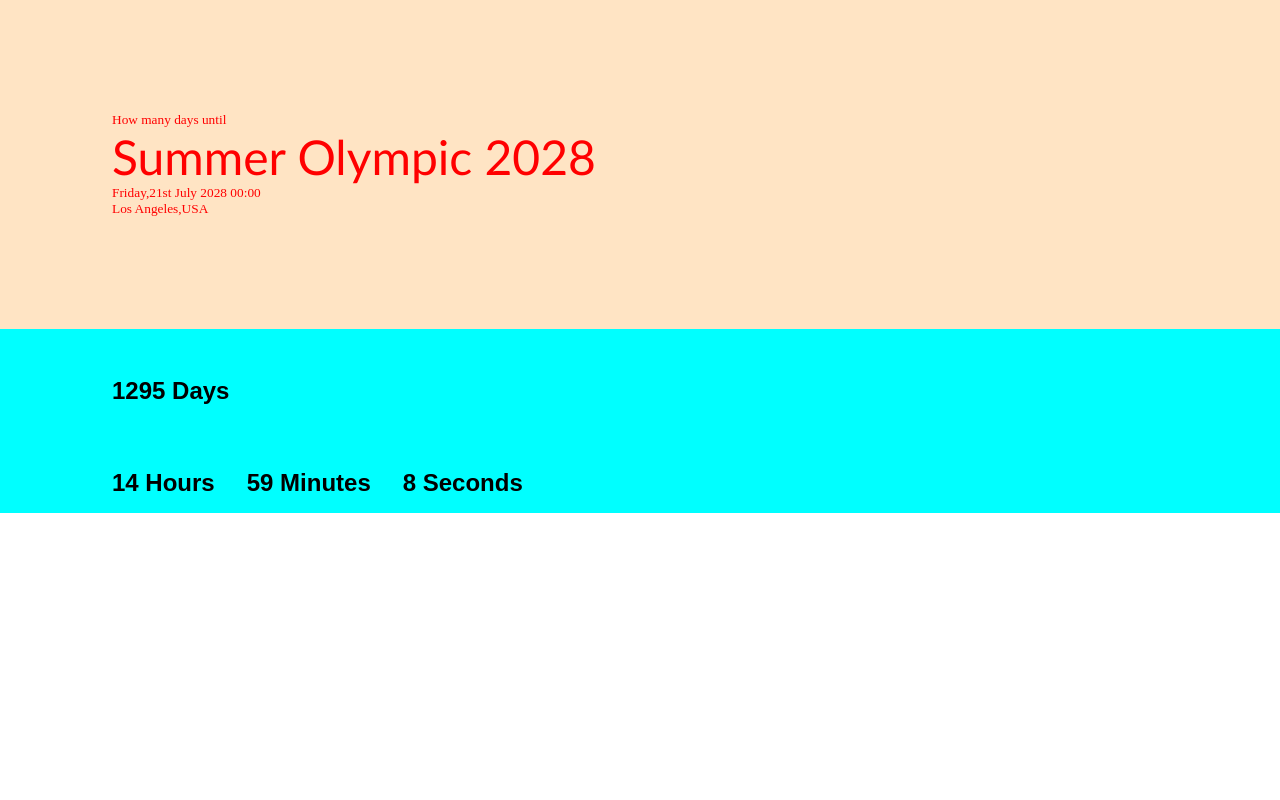
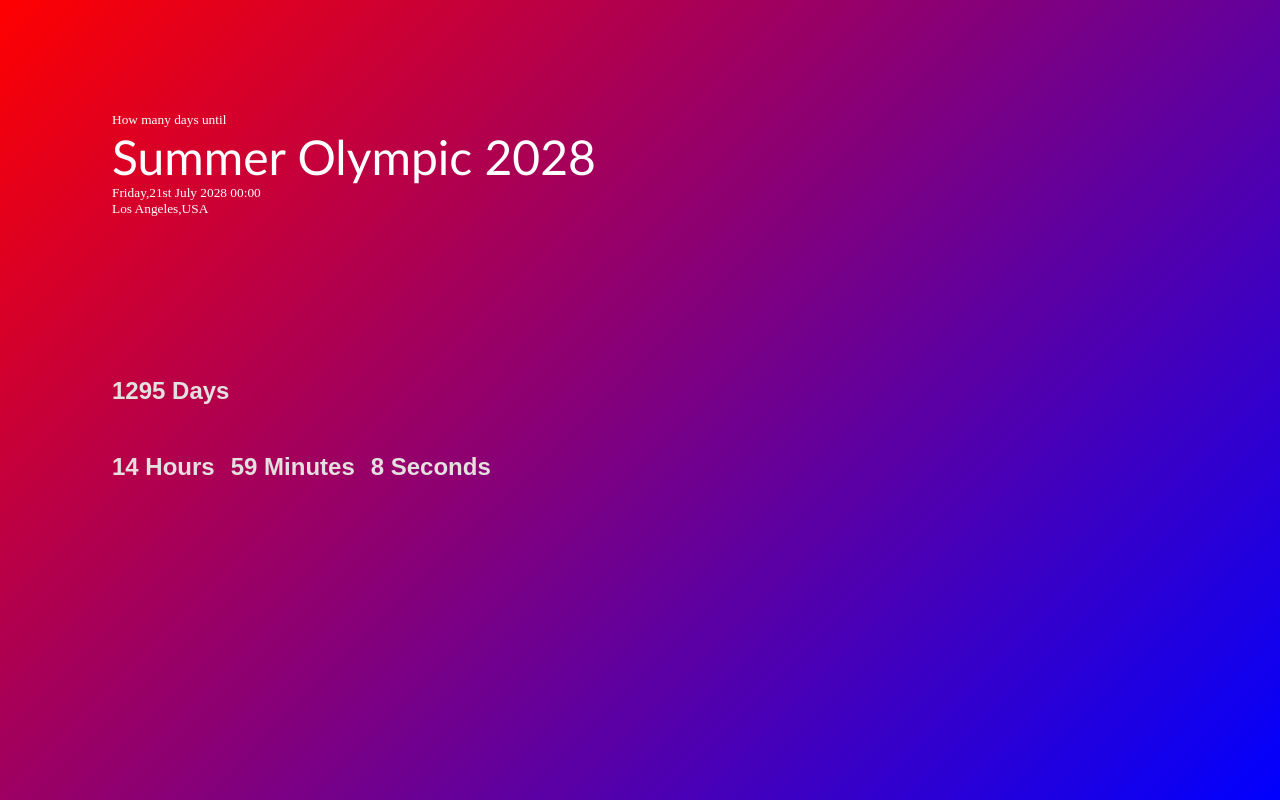
Before and after one commit to anoobhov/Olympic2028-Coundown, a plain HTML site: page index.html in a window 1280 px wide. Drawn offline with Linux system fonts and the light colour scheme.

Commit message:
updating the background

```diff
--- a/styles.css
+++ b/styles.css
@@ -3,21 +3,23 @@
     pad: 0;
 }
 
-
+body{
+    background: linear-gradient(135deg,red,blue);
+    height: 100vh;
+}
 .firstline,.secondline{
     display: flex;
-    gap: 2rem;
+    gap: 1rem;
     padding-left: 7rem;
     padding-top: 3rem;
-    padding-bottom: 1rem;
-    background-color: aqua;
     font-family:sans-serif;
+
 }
 
 .heading{
     padding: 7rem;
-    background-color: bisque;
-    color: red;
+    /* background-color: bisque; */
+    color: white;
 }
 .heading>h1{
     font-size: 3rem;
@@ -28,3 +30,6 @@
 .heading>p{
     font-size: smaller;
 }
+.coundown{
+    color: rgb(228, 224, 224);
+}
```
